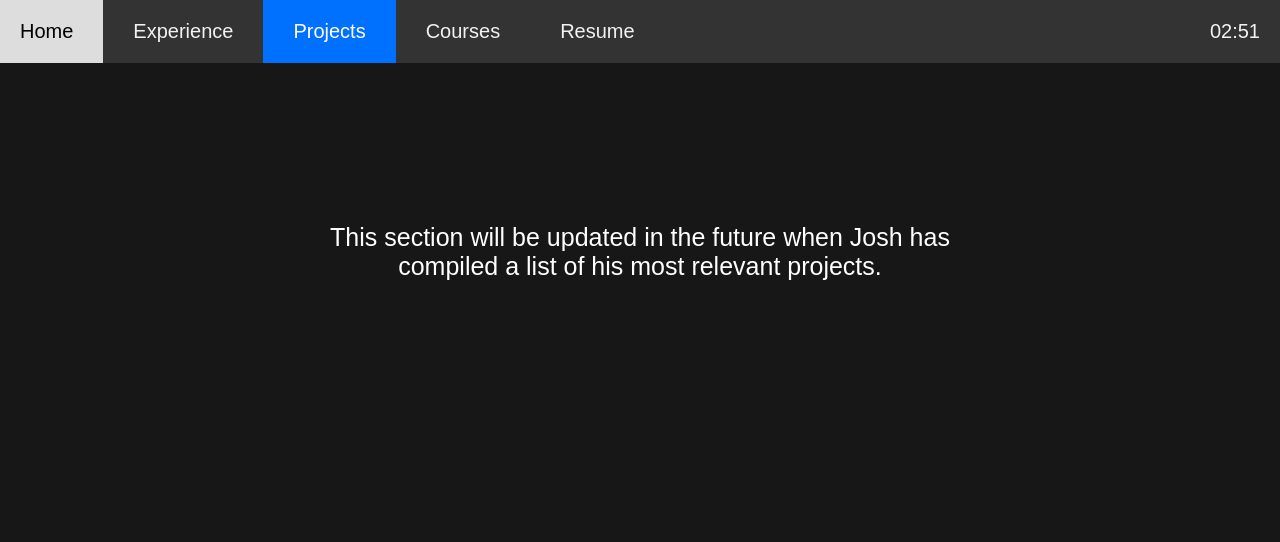
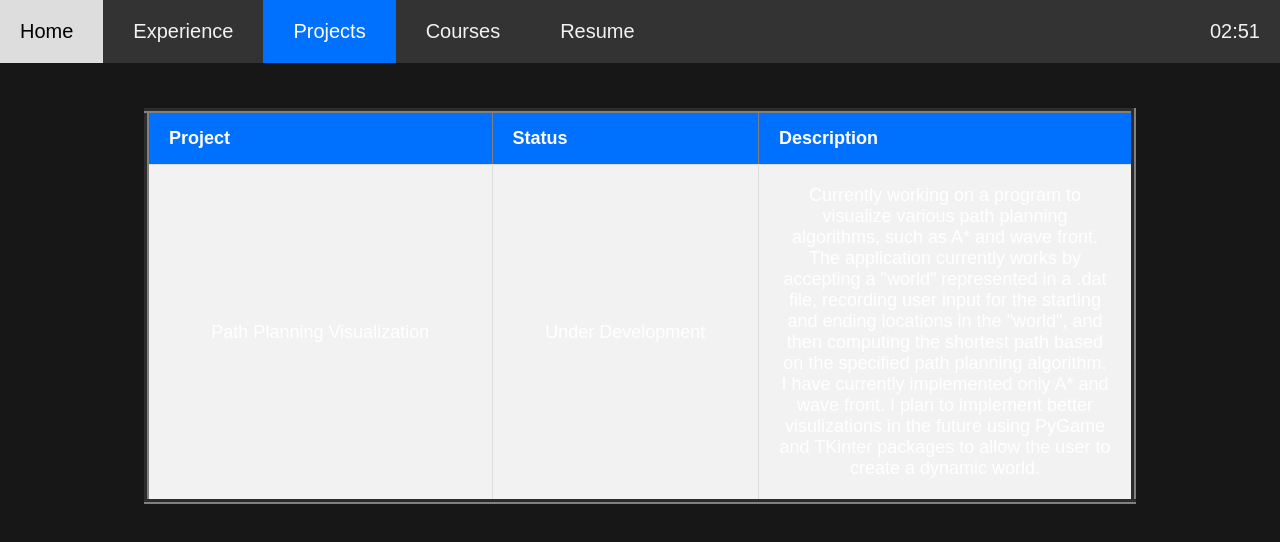
Before and after one commit to joshdunk98/jdunkleyportfolio.github.io, a plain HTML site: page projects.html in a window 1280 px wide. Drawn offline with nearby package versions, Linux system fonts and the light colour scheme.

Commit message:
Adding first project

```diff
--- a/projects.html
+++ b/projects.html
@@ -49,9 +49,20 @@ and open the template in the editor.
  <body  class="cool-black">
 
      <div class="projects main">
-        <section>
-         <p> This section will be updated in the future when Josh has compiled a list of his most relevant projects.</p>
-        </section>
+        <table border="5">
+            <tbody>
+             <tr>
+                 <th>Project</th>
+                 <th>Status</th>
+                 <th>Description</th>
+            </tr>
+            <tr>
+                <td>Path Planning Visualization</td>
+                <td>Under Development</td>
+                <td id="description">Currently working on a program to visualize various path planning algorithms, such as A* and wave front. The application currently works by accepting a "world" represented in a .dat file, recording user input for the starting and ending locations in the "world", and then computing the shortest path based on the specified path planning algorithm. I have currently implemented only A* and wave front. I plan to implement better visulizations in the future using PyGame and TKinter packages to allow the user to create a dynamic world.</td>
+            </tr>
+        </tbody>
+        </table>
      </div>
 </body>
 </html>
```
